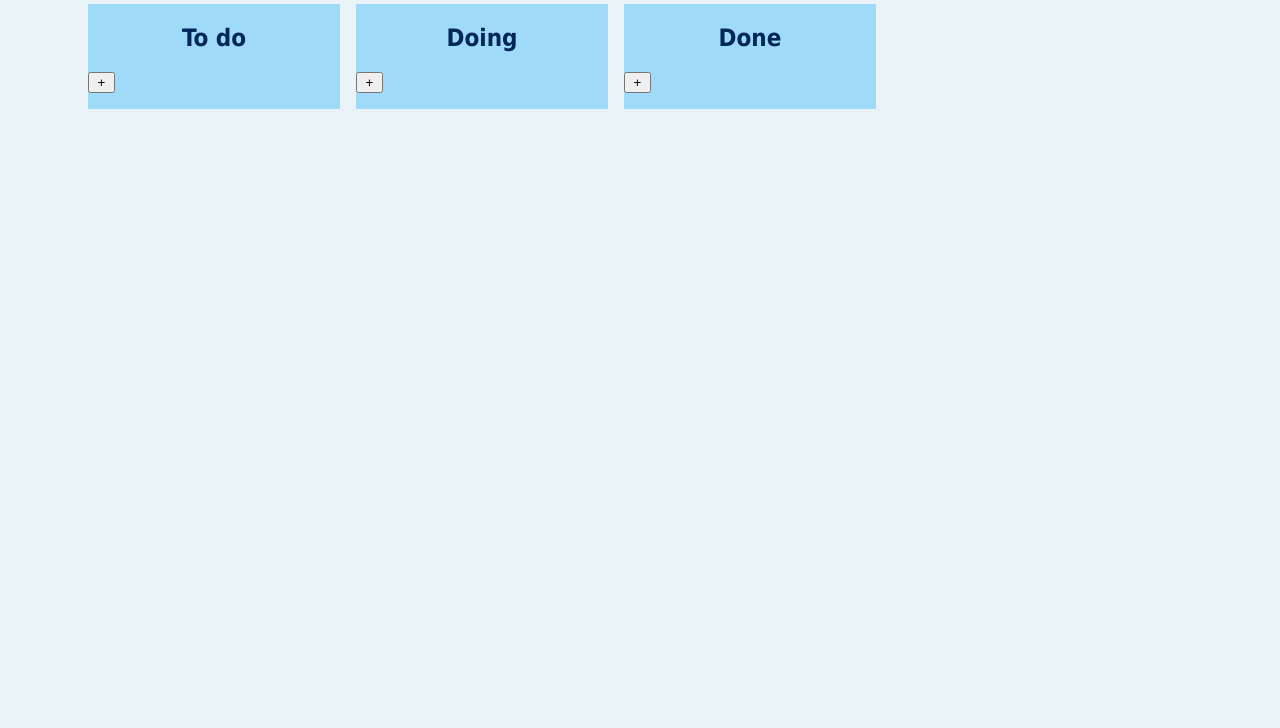
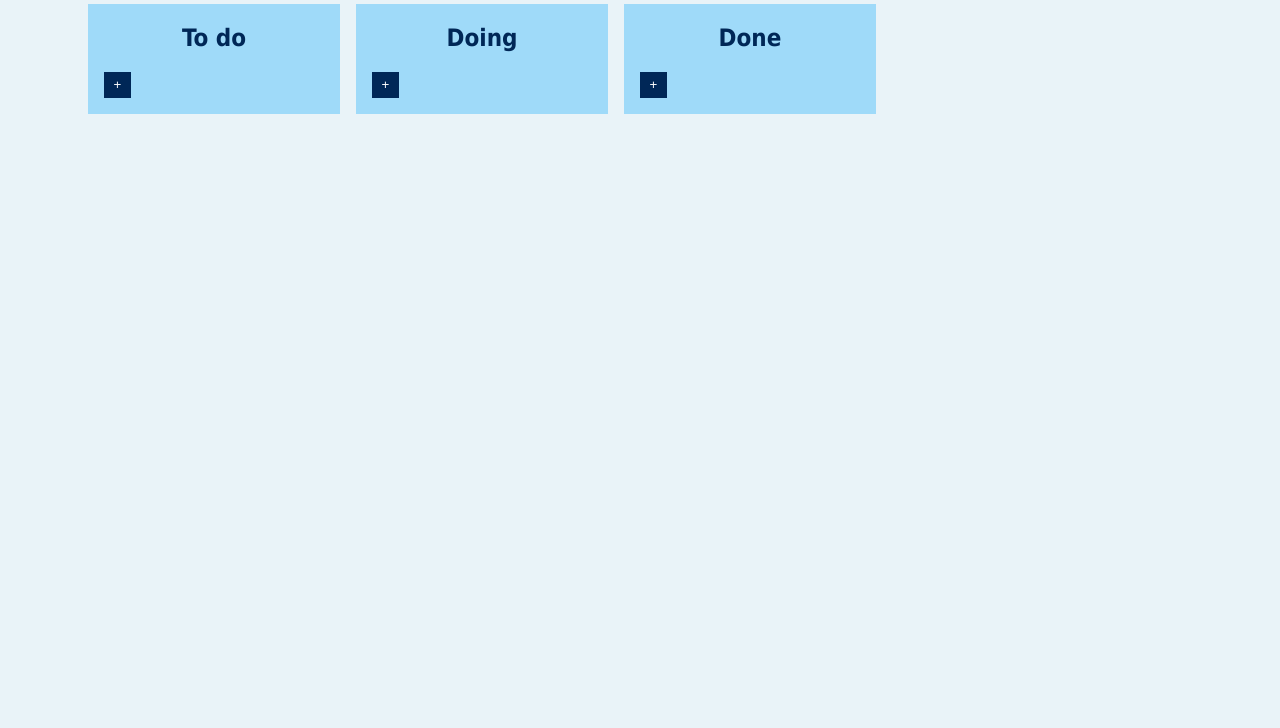
Before and after one commit to UCLL-FEG-Leuven/MGP33-case-kanban-board, a website with bundled scripts: page Client/index.html in a window 1280 px wide. Shown: the part 72-800 px from the top of the page. Built offline with nearby package versions, Linux system fonts and the light colour scheme.

Commit message:
Kanban Board v0.5 klaar.

```diff
--- a/Client/scripts/board.js
+++ b/Client/scripts/board.js
@@ -86,11 +86,11 @@ export class Board {
         });
 
         let boardStringToStore =  JSON.stringify(boardObjectToStore);
-        window.localStorage.setItem("board", boardStringToStore);
+        localStorage.setItem("board", boardStringToStore);
     }
 
     static async load() {
-        let boardStringFromStore = window.localStorage.getItem("board");
+        let boardStringFromStore = localStorage.getItem("board");
         if (boardStringFromStore) {
             let board = new Board();
             let boardObjectFromStore = JSON.parse(boardStringFromStore);
--- a/Client/scripts/column.js
+++ b/Client/scripts/column.js
@@ -68,20 +68,15 @@ export class Column {
         let columnHtmlElement = document.createElement("div");
         columnHtmlElement.className = "grid-column";
         columnHtmlElement.innerHTML = `<h2>${this.columnName}</h2>`
-        let buttonElement = document.createElement("button");
-        buttonElement.setAttribute('class', 'add');
-        buttonElement.innerText = '+';
-        buttonElement.addEventListener('click', async (e) => {
-            let ticket = new Ticket('Pas de titel aan');
-            ticket.description = 'Voeg een beschrijving toe';
-            this.#board.addTicket(ticket);
-            this.#board.moveTicket(ticket.id, this.columnName);
+        let addTicketButtonElement = document.createElement("button");
+        addTicketButtonElement.setAttribute('class', 'add');
+        addTicketButtonElement.innerText = '+';
+        columnHtmlElement.appendChild(addTicketButtonElement);
+        boardHtmlElement.appendChild(columnHtmlElement);
 
-            let ol = e.currentTarget.parentElement.lastChild;
-            await ticket.renderOnPage(ol);
-        });
-        columnHtmlElement.appendChild(buttonElement);
-        boardHtmlElement.appendChild(columnHtmlElement);
+        // Koppelen van de add ticket event handler.
+        this.#wireAddTicketEventHandler(addTicketButtonElement);
+
 
         // Koppelen van drop event handlers.
         this.#wireDragAndDropEventHandlers(columnHtmlElement);
@@ -95,6 +90,18 @@ export class Column {
         // De pie chart een eerste keer bijwerken.
         // Het board zal ook telkens de pie chart bijwerken van zodra er een addTicket of moveTicket gebeurt (vb. door een drag en drop)
         updatePieChart(this.columnName, this.tickets.length);
+    }
+
+    #wireAddTicketEventHandler(buttonElement) {
+        buttonElement.addEventListener('click', async (e) => {
+            let ticket = new Ticket('Pas de titel aan');
+            ticket.description = 'Voeg een beschrijving toe';
+            this.#board.addTicket(ticket);
+            this.#board.moveTicket(ticket.id, this.columnName);
+
+            let ol = e.currentTarget.parentElement.lastChild;
+            await ticket.renderOnPage(ol);
+        });
     }
 
     #wireDragAndDropEventHandlers(columnHtmlElement) {
--- a/Client/scripts/ticket.js
+++ b/Client/scripts/ticket.js
@@ -222,8 +222,8 @@ export class Ticket {
     static async load(ticketObjectFromStore) {
         let persons = await getAllPersons();
         let ticket = new Ticket(ticketObjectFromStore.title);
-        this.description = ticketObjectFromStore.description;
-        this.person = ticketObjectFromStore.currentPersonId ? persons.filter(p => p.id === ticketObjectFromStore.personId)[0] : null;
+        ticket.description = ticketObjectFromStore.description;
+        ticket.person = ticketObjectFromStore.personId != null ? persons.filter(p => p.id === ticketObjectFromStore.personId)[0] : null;
         return ticket;
     }
 }
--- a/Client/styles/site.css
+++ b/Client/styles/site.css
@@ -25,8 +25,12 @@ section {
 }
 
 .grid-column .add {
-    width: 2em;
-    margin: 0 auto;
+    margin-left: 1.2em;
+    background-color: #002757;
+    border: none;
+    color: white;
+    min-width: 2em;
+    min-height: 2em;
 }
 
 .grid-column h2 {
--- a/package.json
+++ b/package.json
@@ -1,6 +1,6 @@
 {
   "name": "mgp33-case-kanban-board",
-  "version": "0.0.1",
+  "version": "0.5.0",
   "description": "Kanban board case voor FEG",
   "main": "index.js",
   "scripts": {
```
Also changed, not shown: README.md.
